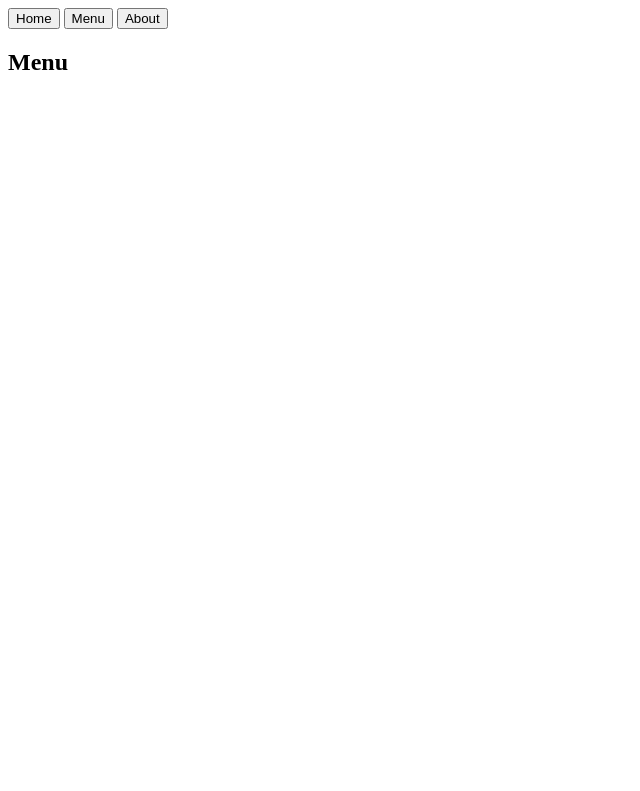
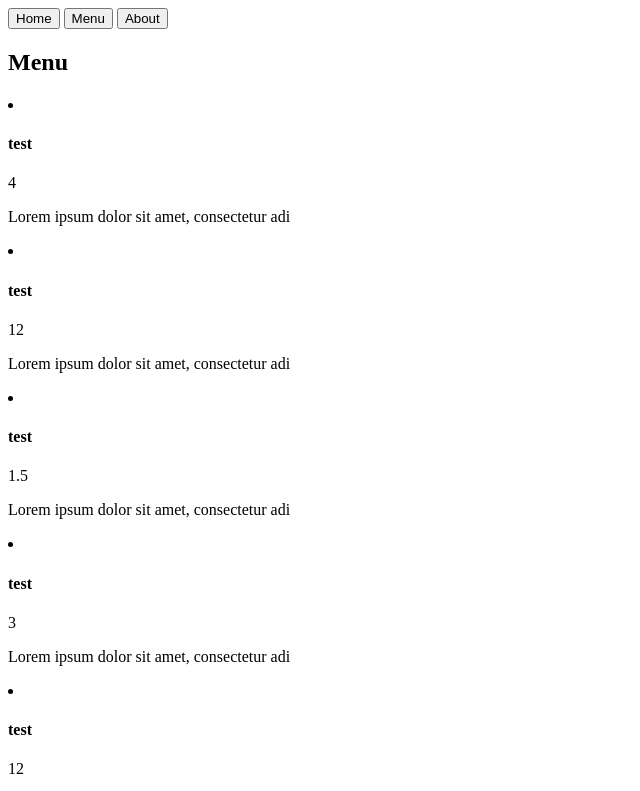
Before and after one commit to jstam94/odin-restaurant-page, a website built with webpack: page dist/index.html in a window 1280 px wide. Both pictures are taken after a click on the button "Menu". Shown: the top 791 px of the page, without its empty margins (0-640 px from the left). Built offline with nearby package versions, Linux system fonts and the light colour scheme.

Commit message:
Menu Content Added
Place holder content added for menu module. This includes
functionality to quickly add new menu items

```diff
--- a/src/menu.js
+++ b/src/menu.js
@@ -4,7 +4,58 @@ export default function menu(){
     const header = document.createElement('h2');
     header.textContent = `Menu`
 
+
     container.appendChild(header)
 
+    let menu = document.createElement('div')
+
+    addItem('test', 4, `Lorem ipsum dolor sit amet, consectetur adi`)
+
+    addItem('test', 12, `Lorem ipsum dolor sit amet, consectetur adi`)
+
+    addItem('test', 1.5, `Lorem ipsum dolor sit amet, consectetur adi`)
+
+    addItem('test', 3, `Lorem ipsum dolor sit amet, consectetur adi`)
+
+    addItem('test', 12, `Lorem ipsum dolor sit amet, consectetur adi`)
+
+    addItem('test', 5, `Lorem ipsum dolor sit amet, consectetur adi`)
+
+    addItem('test', 4, `Lorem ipsum dolor sit amet, consectetur adi`)
+
+    addItem('test', 1, `Lorem ipsum dolor sit amet, consectetur adi`)
+
+
+    container.appendChild(menu);
+
     return container;
+
+    function addItem(name, price, info){
+        menu.appendChild(menuItem(name, price, info))
+    }
 }
+
+
+function menuItem (name, price, info){
+    let item = document.createElement('li');
+
+    let itemHeader = document.createElement('div');
+
+    let itemName = document.createElement('h4');
+    itemName.textContent = name;
+
+    let itemPrice = document.createElement('span');
+    itemPrice.textContent = price;
+
+    itemHeader.appendChild(itemName);
+    itemHeader.appendChild(itemPrice)
+
+    let itemInfo = document.createElement('p');
+    itemInfo.textContent = info;
+
+    item.appendChild(itemHeader);
+    item.appendChild(itemInfo)
+
+    return item;
+
+}
```
Also changed, not shown: dist/index.html, dist/main.js.
